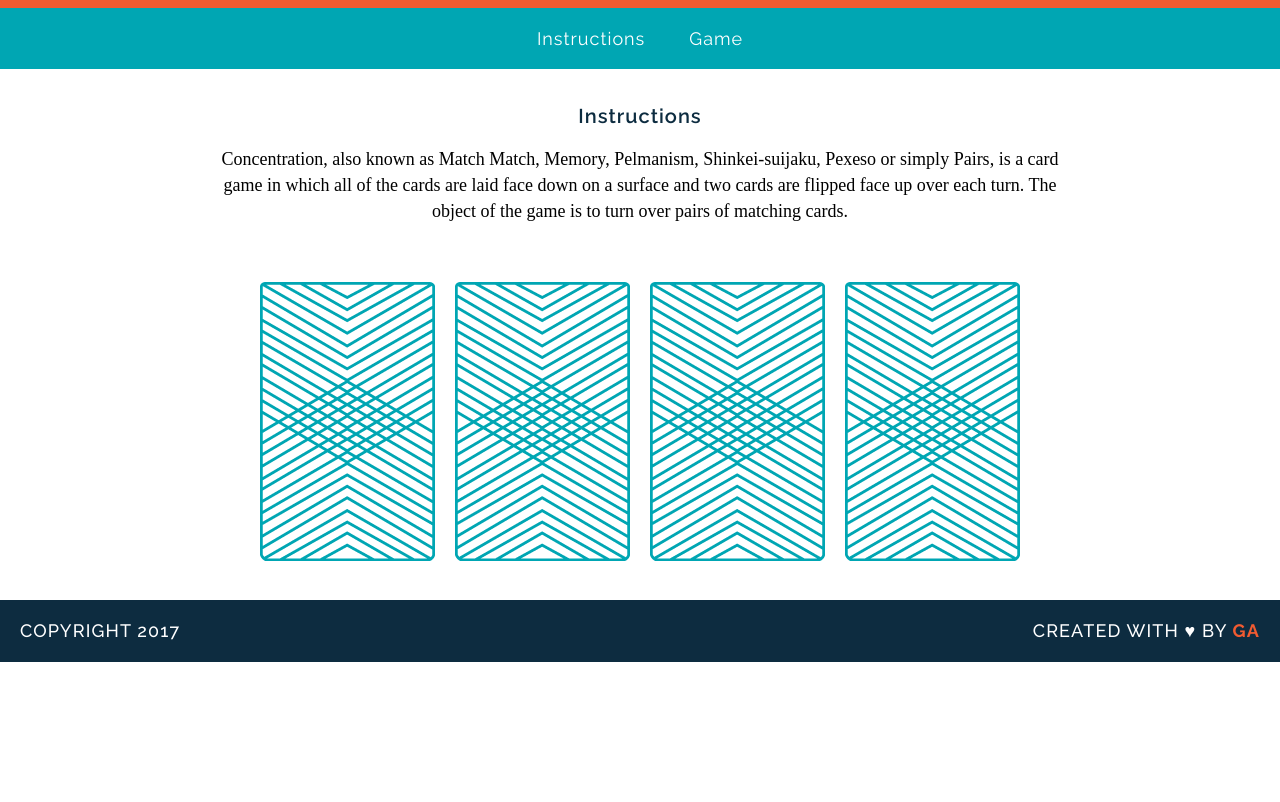
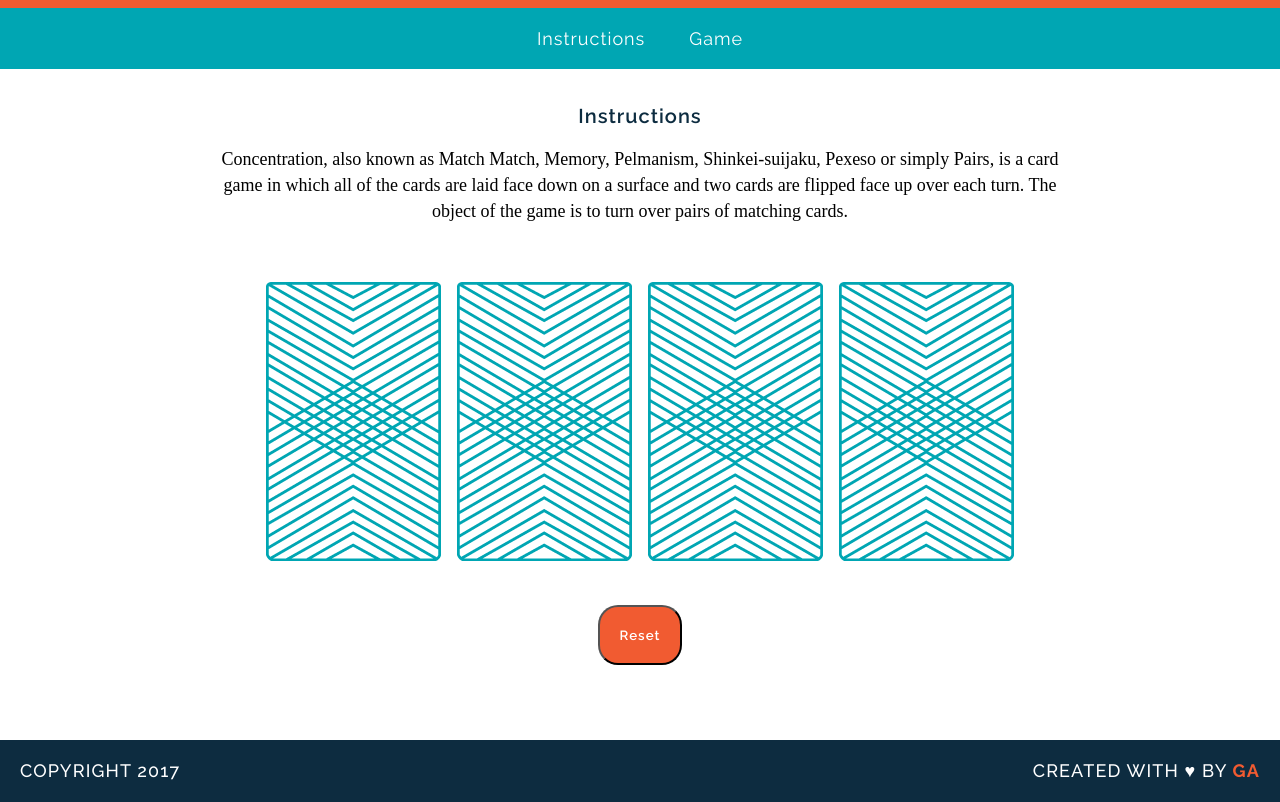
Before and after one commit to juliojesse25/wdi-fundamentals-memorygame, a plain HTML site: page memory_game/index.html in a window 1280 px wide. Shown: the part 105-907 px from the top of the page. Before the commit the page ends 800 px from the top, so only its background shows below. Drawn offline with Linux system fonts and the light colour scheme; a web font is replaced by a local one.

Commit message:
created game logic

```diff
--- a/memory_game/css/style.css
+++ b/memory_game/css/style.css
@@ -80,3 +80,13 @@ footer{
 a:hover{
 	border-color: white;
 }
+input{
+	font-family: "Raleway", sans-serif;
+	background-color: #F15B31;
+	color: #FFFFFF;
+	margin: 40px;
+	padding: 20px;
+	font-weight: 600;
+	letter-spacing: 1px;
+	border-radius: 20px;
+}
--- a/memory_game/index.html
+++ b/memory_game/index.html
@@ -10,18 +10,14 @@
 	<h1>Memory Game</h1>
 </header>
 <nav>
-	<a href="#top">Instructions</a>
-	<a href="#bottom">Game</a>
+	<a href="#">Instructions</a>
+	<a href="#">Game</a>
 </nav>
 <main>
 	<h2>Instructions</h2>
 	<p>Concentration, also known as Match Match, Memory, Pelmanism, Shinkei-suijaku, Pexeso or simply Pairs, is a card game in which all of the cards are laid face down on a surface and two cards are flipped face up over each turn. The object of the game is to turn over pairs of matching cards.</p>
-	<div>
-		<img src="images/back.png" alt="Queen of Diamonds">
-		<img src="images/back.png" alt="Queen of Hearts">
-		<img src="images/back.png" alt="King of Diamonds">
-		<img src="images/back.png" alt="King of Hearts">
-	</div>
+	<div id="game-board" class="board clearfix"></div>
+	<input type="button" value="Reset" onclick="document.location.reload(true)">
 </main>
 <footer class="clearfix">
 	<p class="copyright"> Copyright 2017</p>
--- a/memory_game/js/main.js
+++ b/memory_game/js/main.js
@@ -35,18 +35,28 @@ var checkForMatch = function(){
 	}
 }
 
-var flipCard = function(cardId){
-
+var flipCard = function(){
+var cardId = this.getAttribute('data-id');
 console.log("User flipped " + cards[cardId].rank);
 cardsInPlay.push(cards[cardId].rank);
 console.log(cards[cardId].cardImage);
 console.log(cards[cardId].suit);
-
+this.setAttribute('src', cards[cardId].cardImage);
 if(cardsInPlay.length===2){
 	checkForMatch();
 }
 
 }
 
-flipCard(0);
-flipCard(2);
+
+var createBoard = function(){
+	for(var i = 0; i < cards.length; i++){
+		var cardElement = document.createElement('img');
+		cardElement.setAttribute('src', 'images/back.png');
+		cardElement.setAttribute('data-id', i);
+		cardElement.addEventListener('click', flipCard);
+		document.getElementById('game-board').appendChild(cardElement);
+	}
+}
+
+createBoard();
```
